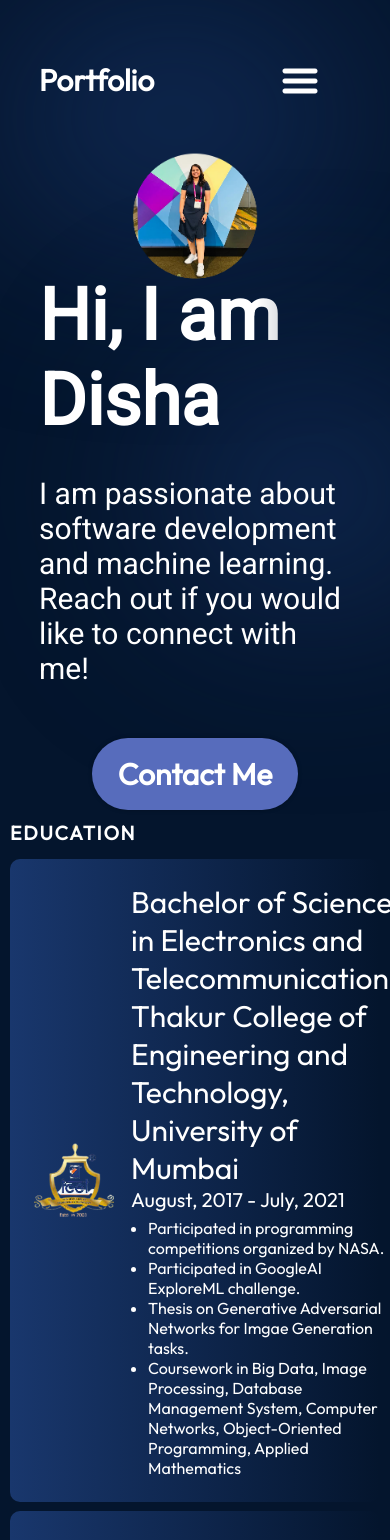
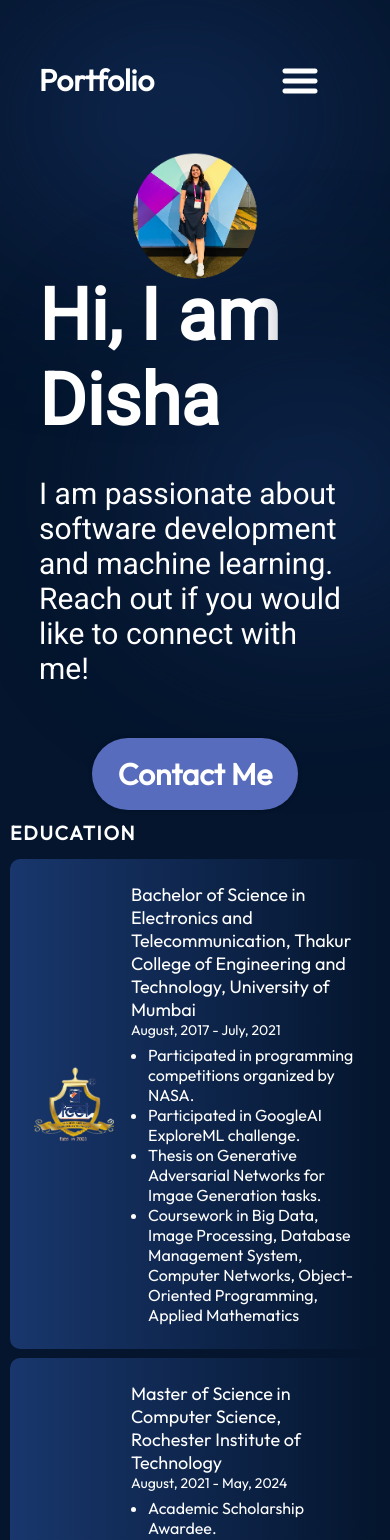
Before and after one commit to DishaRevandkar/my-portfolio, a React (Vite) app: page / in a window 390 px wide. Shown: the top 1540 px of the page. Built offline with nearby package versions, Linux system fonts and the light colour scheme.

Commit message:
Update Education.module.css

```diff
--- a/src/components/Education/Education.module.css
+++ b/src/components/Education/Education.module.css
@@ -90,9 +90,9 @@
       width: 100%;
   }
 
-/*     .educationItemDetails h3 {
+    .educationItemDetails h3 {
         font-size: 18px; /* Adjust the heading font size for mobile */
-    } */
+    }
 
     .educationItemDetails p {
         font-size: 14px; /* Adjust the paragraph font size for mobile */
```
